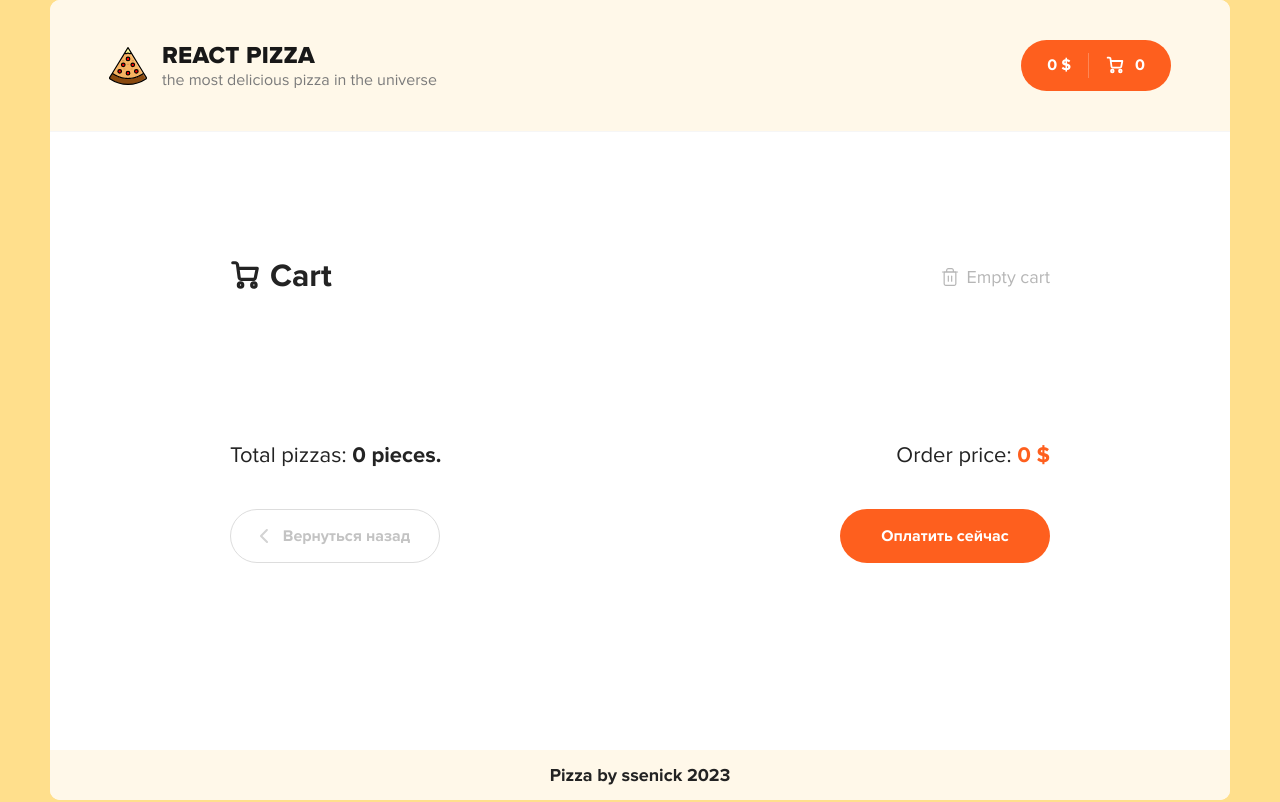
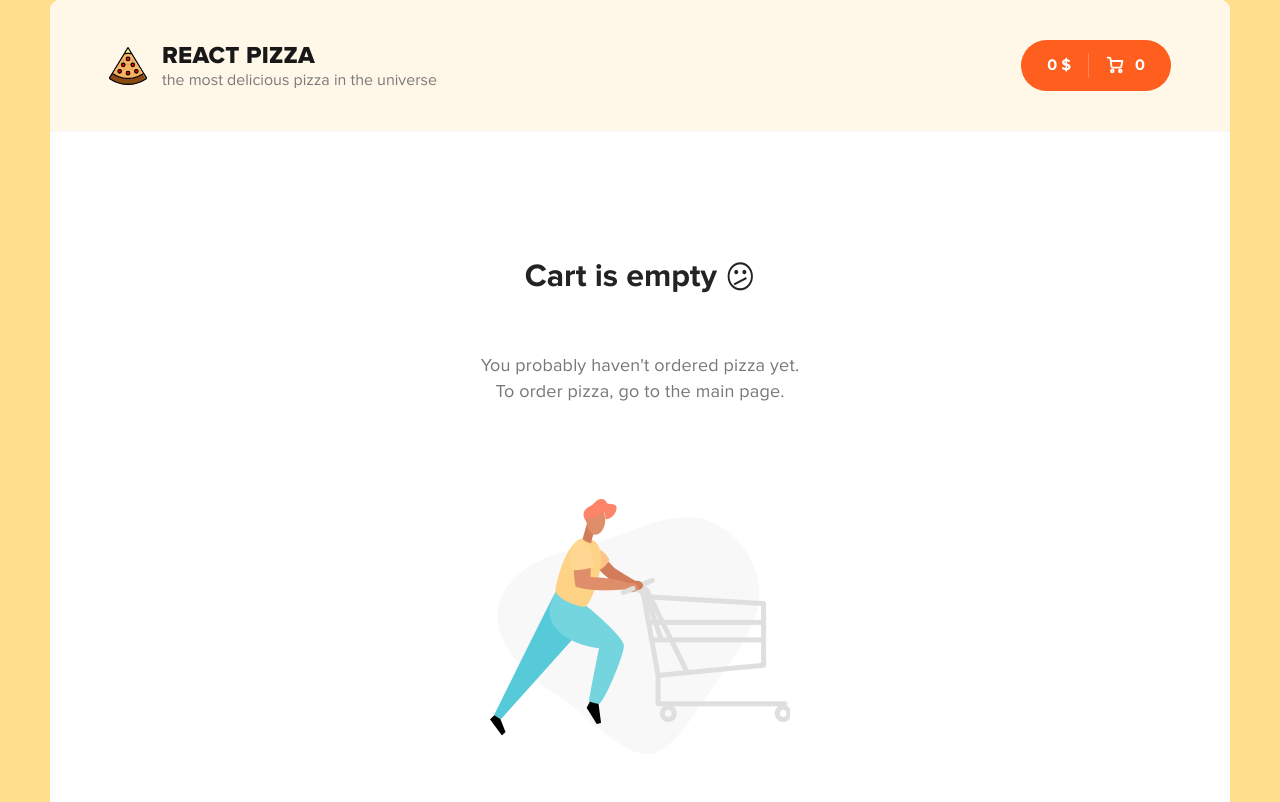
Before and after one commit to ssenick/-web-application-pizza, a React (Create React App) app: page /cart in a window 1280 px wide. Shown: the top 802 px of the page. Built offline with nearby package versions, Linux system fonts and the light colour scheme.

Commit message:
add reducer EMPTY_CART + REMOVE_ITEM + fun

```diff
--- a/package.json
+++ b/package.json
@@ -8,6 +8,7 @@
     "@testing-library/user-event": "^13.5.0",
     "axios": "^1.4.0",
     "classnames": "^2.3.2",
+    "immer": "^10.0.2",
     "react": "^18.2.0",
     "react-content-loader": "^6.2.1",
     "react-dom": "^18.2.0",
--- /dev/null
+++ b/src/components/CartEmpty.jsx
@@ -0,0 +1,20 @@
+import React from 'react';
+import {emptyCart} from '../assets/images'
+import {Link} from "react-router-dom";
+const CartEmpty = () => {
+   return (
+      <div className="cart cart--empty">
+         <h2>Cart is empty <span>😕</span></h2>
+         <p>
+            You probably haven't ordered pizza yet.<br/>
+            To order pizza, go to the main page.
+         </p>
+         <img src={emptyCart} alt="Empty cart"/>
+         <Link to='/' className="button button--black">
+            <span>Go back to main page</span>
+         </Link>
+      </div>
+   );
+};
+
+export default CartEmpty;
--- a/src/components/CartPizza.jsx
+++ b/src/components/CartPizza.jsx
@@ -1,7 +1,11 @@
 import React from 'react';
 
-const CartPizza = ({name,types,sizes,imageUrl,totalPrice,totalCount}) => {
-   console.log(name,sizes)
+const CartPizza = ({id,name,types,sizes,imageUrl,totalPrice,totalCount,removeItems}) => {
+
+   const  handlerRemoveItems = (id) => {
+      removeItems(id)
+   }
+
    return (
       <div className="cart__item">
          <div className="cart__item-column">
@@ -14,7 +18,7 @@ const CartPizza = ({name,types,sizes,imageUrl,totalPrice,totalCount}) => {
             </div>
             <div className="cart__item-info">
                <h3>{name}</h3>
-               <p>{types} dough, {sizes} sm.</p>
+               {/*<p>{types} dough, {sizes} sm.</p>*/}
             </div>
          </div>
          <div className="cart__item-column">
@@ -49,7 +53,7 @@ const CartPizza = ({name,types,sizes,imageUrl,totalPrice,totalCount}) => {
                <b>{totalPrice} $</b>
             </div>
             <div className="cart__item-remove">
-               <div className="button button--outline button--circle">
+               <div onClick={() => handlerRemoveItems(id)} className="button button--outline button--circle">
                   <svg width="10" height="10" viewBox="0 0 10 10" fill="none"
                        xmlns="http://www.w3.org/2000/svg">
                      <path
--- a/src/components/index.js
+++ b/src/components/index.js
@@ -6,3 +6,5 @@ export {default as Categories} from './Categories'
 export {default as PizzaBlock} from './PizzaBlock/PizzaBlock'
 export {default as Button} from './UI/Button'
 export {default as PizzaSkeleton} from './PizzaBlock/PizzaSkeleton'
+export {default as CartEmpty} from './CartEmpty'
+export {default as CartPizza} from './CartPizza'
--- a/src/pages/CartPage.jsx
+++ b/src/pages/CartPage.jsx
@@ -1,23 +1,32 @@
 import React from 'react';
 import {useDispatch, useSelector} from "react-redux";
-import CartPizza from "../components/CartPizza";
+import {CartEmpty, CartPizza} from "../components";
+import {emptyCart, removeItem} from "../store/cartReducer";
 
 const CartPage = () => {
    const dispatch = useDispatch();
-   // const {pizzasItems, fullPrice, allProducts} = useSelector(({cart}) => ({
-   //    pizzasItems: cart.items,
-   //    fullPrice: cart.fullPrice,
-   //    allProducts: cart.allProducts
-   // }));
-   const pizzasItems = useSelector(({cart}) => cart.items)
-   const fullPrice = useSelector(({cart}) => cart.fullPrice)
-   const allProducts = useSelector(({cart}) => cart.allProducts)
-   console.log(pizzasItems)
+   const {pizzasItems, fullPrice, allProducts} = useSelector(({cart}) => ({
+      pizzasItems: cart.items,
+
+      fullPrice: cart.fullPrice,
+      allProducts: cart.allProducts
+   }));
+
+   const onEmptyCart = () =>{
+      dispatch(emptyCart())
+   }
+   const removeItems = (id) => {
+      dispatch(removeItem(id))
+   }
+   // const pizzasItems = useSelector(({cart}) => cart.items)
+   // const fullPrice = useSelector(({cart}) => cart.fullPrice)
+   // const allProducts = useSelector(({cart}) => cart.allProducts)
    const addedPizzas = Object.values(pizzasItems).map(item => item.items[0]);
-   console.log(addedPizzas)
    return (
       <div className="content">
          <div className="container container--cart">
+            {fullPrice
+               ?
                <div className="cart">
                   <div className="cart__top">
                      <h2 className="content__title">
@@ -47,12 +56,20 @@ const CartPage = () => {
                                  strokeLinejoin="round"/>
                         </svg>
 
-                     <span>Empty cart</span>
+                        <span onClick={onEmptyCart}>Empty cart</span>
                      </div>
                   </div>
                   <div className="content__items">
                      {addedPizzas && addedPizzas.map(item =>
-                  <CartPizza totalCount={pizzasItems[item.id].totalPizzas} totalPrice={pizzasItems[item.id].totalPricePizzas} key={item.name} name={item.name}  types={item.types} sizes={item.sizes} imageUrl={item.imageUrl}/>
+                        <CartPizza totalCount={pizzasItems[item.id].totalPizzas}
+                                   totalPrice={pizzasItems[item.id].totalPricePizzas}
+                                   key={item.name}
+                                   name={item.name}
+                                   id={item.id}
+                                   types={item.types}
+                                   sizes={item.sizes}
+                                   imageUrl={item.imageUrl}
+                                   removeItems={removeItems}/>
                      )}
 
                   </div>
@@ -76,6 +93,9 @@ const CartPage = () => {
                      </div>
                   </div>
                </div>
+               :
+               <CartEmpty/>
+            }
          </div>
       </div>
 
--- a/src/pages/HomePage.jsx
+++ b/src/pages/HomePage.jsx
@@ -1,43 +1,46 @@
 import React, {useCallback, useEffect} from 'react';
+import {useDispatch, useSelector} from "react-redux";
+import PizzasServices from "../API/pizzasServices";
+import {content} from "../content/content";
 import {Categories, PizzaBlock, PizzaSkeleton, Sort} from "../components";
-import {content} from "../content/content";
-import {useDispatch, useSelector} from "react-redux";
 import {AllPizzasAction} from "../store/pizzasReduser";
-import PizzasServices from "../API/pizzasServices";
 import {useFetching} from "../hooks/useFetching";
 import {setByCategory, setSortBy} from "../store/filtersReducer";
-import { setCart} from "../store/cartReducer";
-
+import {setCart} from "../store/cartReducer";
 
 
 const HomePage = () => {
    const dispatch = useDispatch();
    const pizzasItems = useSelector(state => state.pizzas.items);
-   const filterSelectCategory = useSelector(({filters}) => filters.category);
-   const filterSelectSort = useSelector(({filters}) => filters.sortBy);
+   const {filterSelectCategory, filterSelectSort} = useSelector(({filters}) => ({
+      filterSelectCategory: filters.category,
+      filterSelectSort: filters.sortBy
+   }));
+   // const filterSelectCategory = useSelector(({filters}) => filters.category);
+   // const filterSelectSort = useSelector(({filters}) => filters.sortBy);
    const cartItems = useSelector(({cart}) => cart.items);
 
-   const [fetchPizzas, isLoadedPizzas, errorPizzas] = useFetching(async (filterSelectCategory,filterSelectSort) => {
-      const {data} = await PizzasServices.getAll(filterSelectCategory,filterSelectSort)
+   const [fetchPizzas, isLoadedPizzas, errorPizzas] = useFetching(async (filterSelectCategory, filterSelectSort) => {
+      const {data} = await PizzasServices.getAll(filterSelectCategory, filterSelectSort)
       dispatch(AllPizzasAction(data))
    });
 
    useEffect(() => {
-      fetchPizzas(filterSelectCategory,filterSelectSort)
-   }, [filterSelectCategory,filterSelectSort]);
+      fetchPizzas(filterSelectCategory, filterSelectSort)
+   }, [filterSelectCategory, filterSelectSort]);
 
 
-   const onSelectCategory = useCallback(index =>{
+   const onSelectCategory = useCallback(index => {
       dispatch(setByCategory(index));
-   },[])
+   }, [])
 
-   const onSelectSort = useCallback((item) =>{
+   const onSelectSort = useCallback((item) => {
       dispatch(setSortBy(item));
-   },[])
+   }, [])
 
    const addOrderPizza = useCallback((arr) => {
       dispatch(setCart(arr))
-   },[])
+   }, [])
 
    return (
       <div className="content">
@@ -53,14 +56,14 @@ const HomePage = () => {
             </div>
             <h2 className="content__title">All pizzas</h2>
             <div className="content__items">
-               {isLoadedPizzas && Array(8).fill(0).map((item,index )=> <PizzaSkeleton key={index}/>)}
+               {isLoadedPizzas && Array(8).fill(0).map((item, index) => <PizzaSkeleton key={index}/>)}
                {!isLoadedPizzas &&
                   pizzasItems &&
                   pizzasItems.map(item => (
-                     <PizzaBlock    addOrderPizza={addOrderPizza}
-                                    key={item.id}
-                                    addedPizzas={cartItems[item.id]?.items && cartItems[item.id].items.length}
-                                    {...item}/>
+                     <PizzaBlock addOrderPizza={addOrderPizza}
+                                 key={item.id}
+                                 addedPizzas={cartItems[item.id]?.items && cartItems[item.id].items.length}
+                                 {...item}/>
                   ))
                }
                {errorPizzas &&
--- a/src/scss/app.scss
+++ b/src/scss/app.scss
@@ -355,6 +355,10 @@ body {
     h2 {
       font-size: 32px;
       margin-bottom: 10px;
+      span {
+        position: relative;
+        top: 2px;
+      }
     }
 
     p {
@@ -364,10 +368,7 @@ body {
       color: #777777;
     }
 
-    icon {
-      position: relative;
-      top: 2px;
-    }
+
 
     img {
       display: block;
--- a/src/store/cartReducer.js
+++ b/src/store/cartReducer.js
@@ -5,6 +5,8 @@ const defaultState = {
 }
 
 const SET_CART = "SET_CART";
+const EMPTY_CART = "EMPTY_CART";
+const REMOVE_ITEM = 'REMOVE_ITEM';
 
 const getTotalPrice = (arr) => arr.reduce((acc, item) => item.price + acc, 0)
 export const cartReducer = (state = defaultState, action) => {
@@ -22,7 +24,7 @@ export const cartReducer = (state = defaultState, action) => {
             [action.payload.id]: {
                items: pizzas,
                totalPizzas: pizzas.length,
-               totalPricePizzas: getTotalPrice(pizzas)
+               totalPricePizzas: getTotalPrice(pizzas),
             }
          }
 
@@ -36,6 +38,26 @@ export const cartReducer = (state = defaultState, action) => {
             allProducts: Object.keys(arrFinal).length,
          }
       }
+      case EMPTY_CART:
+         return {
+            items: {},
+            fullPrice: 0,
+            allProducts: 0,
+         }
+
+      case REMOVE_ITEM: {
+
+         const newCartsPizzas = {
+            ...state.items
+         }
+
+         delete newCartsPizzas[action.id]
+
+         return {
+            ...state,
+            items: newCartsPizzas,
+         }
+      }
 
 
       default:
@@ -46,3 +68,10 @@ export const cartReducer = (state = defaultState, action) => {
 export const setCart = (payload) => (
    {type: SET_CART, payload}
 )
+export const emptyCart = () => (
+   {type: EMPTY_CART}
+)
+export const removeItem = (id) => (
+
+   {type: REMOVE_ITEM, id}
+)
```
Also changed, not shown: 1 other file (tests, documents, lock files or other folders). Lines whose indentation alone changed are shown as unchanged.
